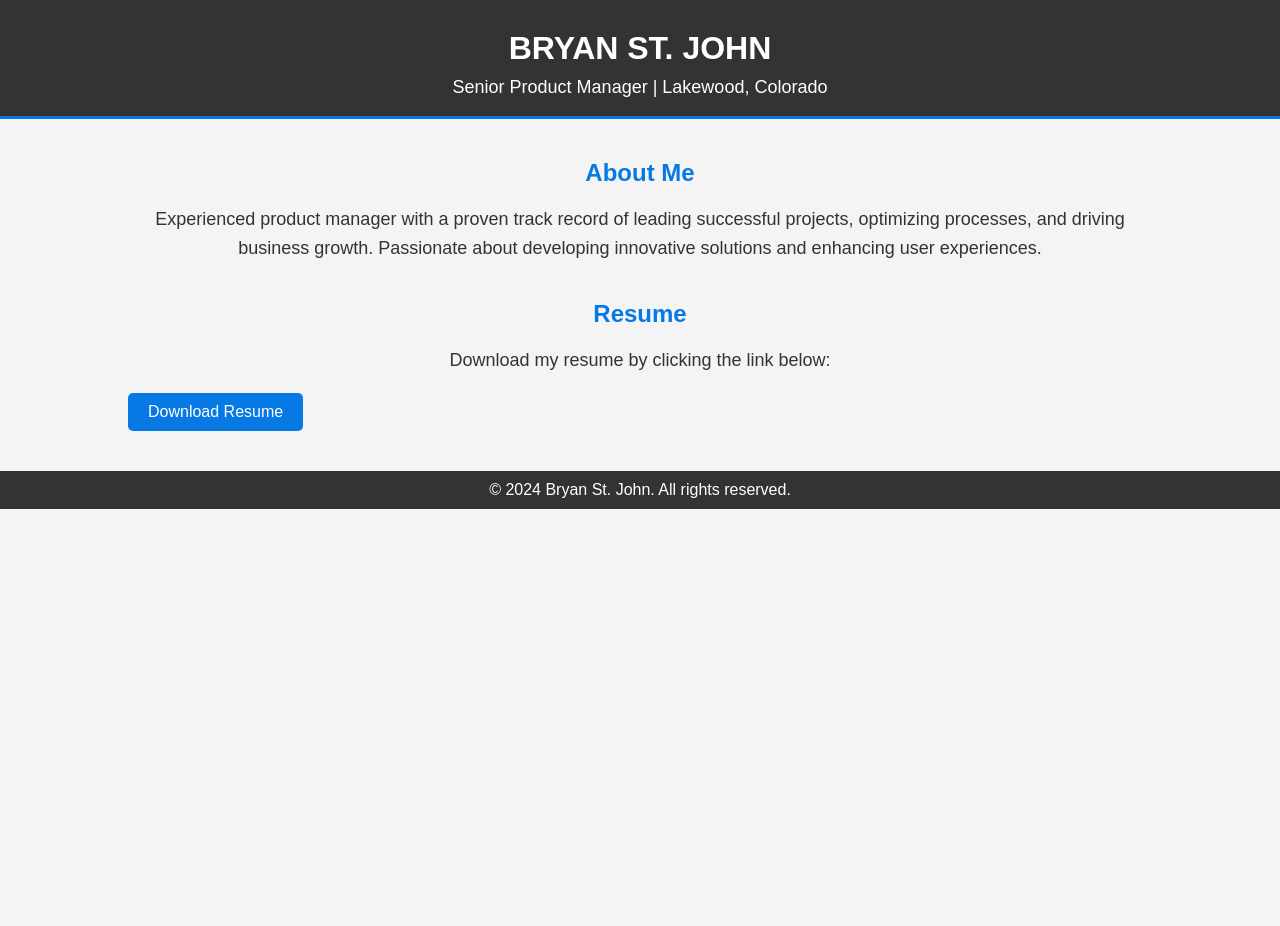
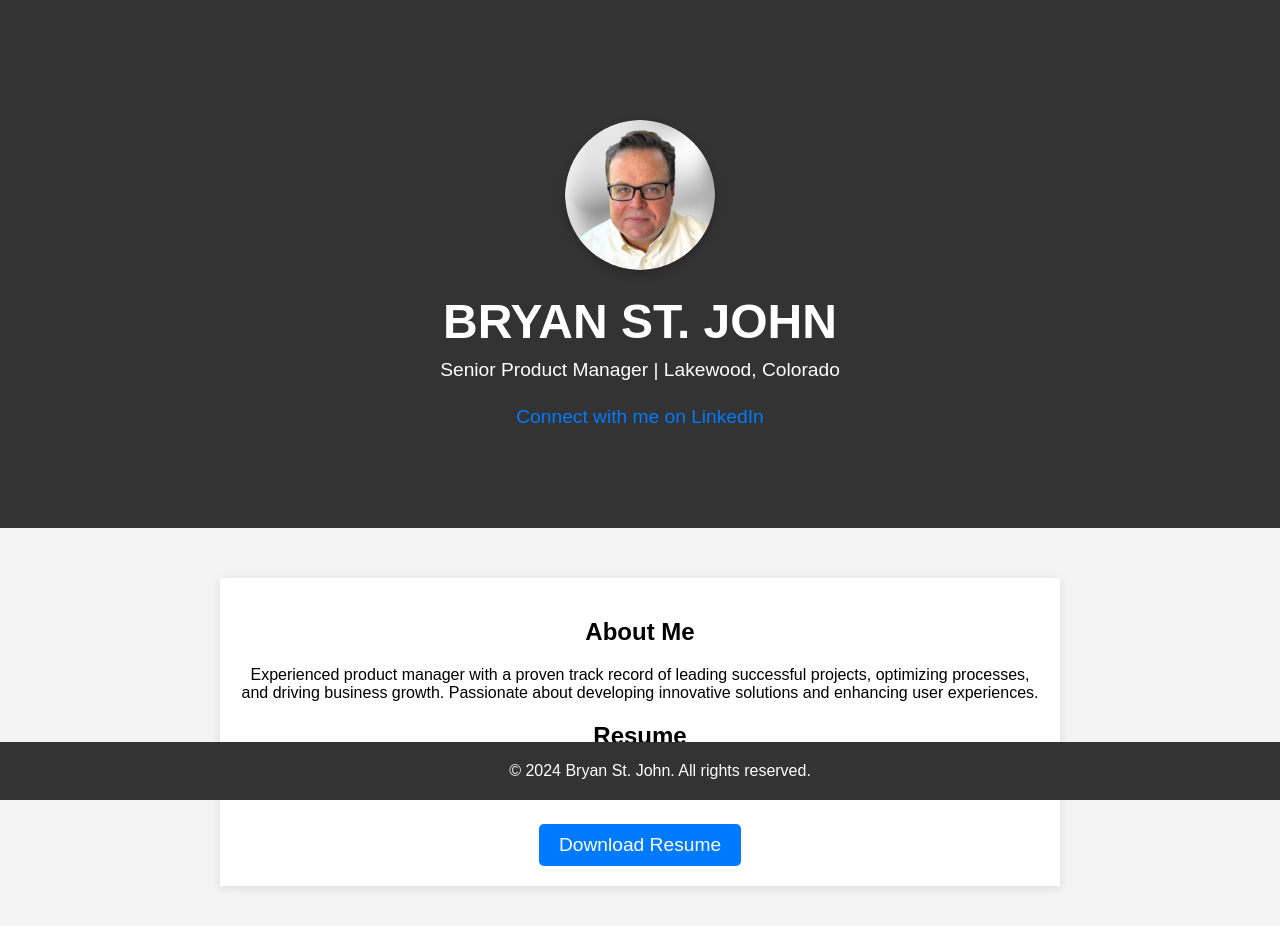
Before and after one commit to bryan80227/bryan80227.github.io, a plain HTML site: page index.html in a window 1280 px wide. Before the commit the page ends 800 px from the top, so only its background shows below. Drawn offline with Linux system fonts and the light colour scheme.

Commit message:
Add files via upload

```diff
--- a/index.html
+++ b/index.html
@@ -3,38 +3,31 @@
 <head>
     <meta charset="UTF-8">
     <meta name="viewport" content="width=device-width, initial-scale=1.0">
-    <title>Bryan St. John - Professional Profile</title>
+    <title>Bryan St. John</title>
     <link rel="stylesheet" href="styles.css">
 </head>
 <body>
-    <header>
-        <div class="container">
-            <h1>Bryan St. John</h1>
+
+    <div class="hero">
+        <!-- Add your photo below by replacing 'your-photo.png' with the actual photo file name -->
+        <img src="your-photo.png" alt="Bryan St. John">
+        <h1>BRYAN ST. JOHN</h1>
         <p>Senior Product Manager | Lakewood, Colorado</p>
+        <a href="https://www.linkedin.com/in/bryan-stjohn/" target="_blank">Connect with me on LinkedIn</a>
     </div>
-    </header>
 
-    <main>
-        <section id="about">
     <div class="container">
         <h2>About Me</h2>
         <p>Experienced product manager with a proven track record of leading successful projects, optimizing processes, and driving business growth. Passionate about developing innovative solutions and enhancing user experiences.</p>
-            </div>
-        </section>
 
-        <section id="resume">
-            <div class="container">
         <h2>Resume</h2>
         <p>Download my resume by clicking the link below:</p>
-                <a href="resume.pdf" class="button">Download Resume</a>
+        <a href="resume.pdf" download class="resume-btn">Download Resume</a>
     </div>
-        </section>
-    </main>
 
     <footer>
-        <div class="container">
-            <p>&copy; 2024 Bryan St. John. All rights reserved.</p>
-        </div>
+        &copy; 2024 Bryan St. John. All rights reserved.
     </footer>
+
 </body>
 </html>
--- a/styles.css
+++ b/styles.css
@@ -1,81 +1,81 @@
-/* Global Styles */
 body {
     font-family: Arial, sans-serif;
+    background-color: #f4f4f4;
     margin: 0;
     padding: 0;
-    background-color: #f4f4f4;
-    color: #333;
+}
+
+.hero {
+    background-color: #333;
+    color: white;
+    padding: 100px 20px;
+    text-align: center;
+    position: relative;
+}
+
+.hero img {
+    width: 150px;
+    height: 150px;
+    border-radius: 50%;
+    margin-top: 20px;
+    box-shadow: 0 4px 10px rgba(0, 0, 0, 0.2);
+}
+
+.hero h1 {
+    margin: 20px 0 10px;
+    font-size: 3em;
+    font-weight: bold;
+}
+
+.hero p {
+    margin: 5px 0;
+    font-size: 1.2em;
+    font-weight: 300;
+}
+
+.hero a {
+    color: #007bff;
+    text-decoration: none;
+    font-size: 1.2em;
+    margin-top: 20px;
+    display: inline-block;
+}
+
+.hero a:hover {
+    text-decoration: underline;
 }
 
 .container {
-    width: 80%;
-    margin: auto;
-    overflow: hidden;
+    max-width: 800px;
+    margin: 50px auto;
+    background-color: white;
+    padding: 20px;
+    box-shadow: 0 2px 10px rgba(0, 0, 0, 0.1);
+    text-align: center;
 }
 
-/* Header Styles */
-header {
-    background: #333;
-    color: #fff;
-    padding-top: 30px;
-    min-height: 70px;
-    border-bottom: #0779e4 3px solid;
-}
-
-header h1 {
-    text-align: center;
-    text-transform: uppercase;
-    margin: 0;
-}
-
-header p {
-    text-align: center;
-    font-size: 18px;
-    margin-top: 10px;
-}
-
-/* Main Section Styles */
-main {
-    padding: 20px 0;
-}
-
-main h2 {
-    color: #0779e4;
-    text-align: center;
-    margin-bottom: 10px;
-}
-
-main p {
-    text-align: center;
-    font-size: 18px;
-    line-height: 1.6;
-}
-
-/* Button Styles */
-.button {
+.resume-btn {
+    background-color: #007bff;
+    color: white;
+    padding: 10px 20px;
+    text-decoration: none;
+    font-size: 1.2em;
+    border-radius: 5px;
     display: inline-block;
-    text-align: center;
-    text-decoration: none;
-    padding: 10px 20px;
-    background-color: #0779e4;
-    color: #fff;
-    border-radius: 5px;
+    margin-top: 20px;
     transition: background-color 0.3s ease;
 }
 
-.button:hover {
-    background-color: #055fa0;
+.resume-btn:hover {
+    background-color: #0056b3;
 }
 
-/* Footer Styles */
 footer {
-    background: #333;
-    color: #fff;
     text-align: center;
-    padding: 10px 0;
-    margin-top: 20px;
+    padding: 20px;
+    background-color: #333;
+    color: white;
+    position: fixed;
+    width: 100%;
+    bottom: 0;
 }
-
-footer p {
-    margin: 0;
-}
```
Also changed, not shown: your-photo.png (added). Lines whose indentation alone changed are shown as unchanged.
